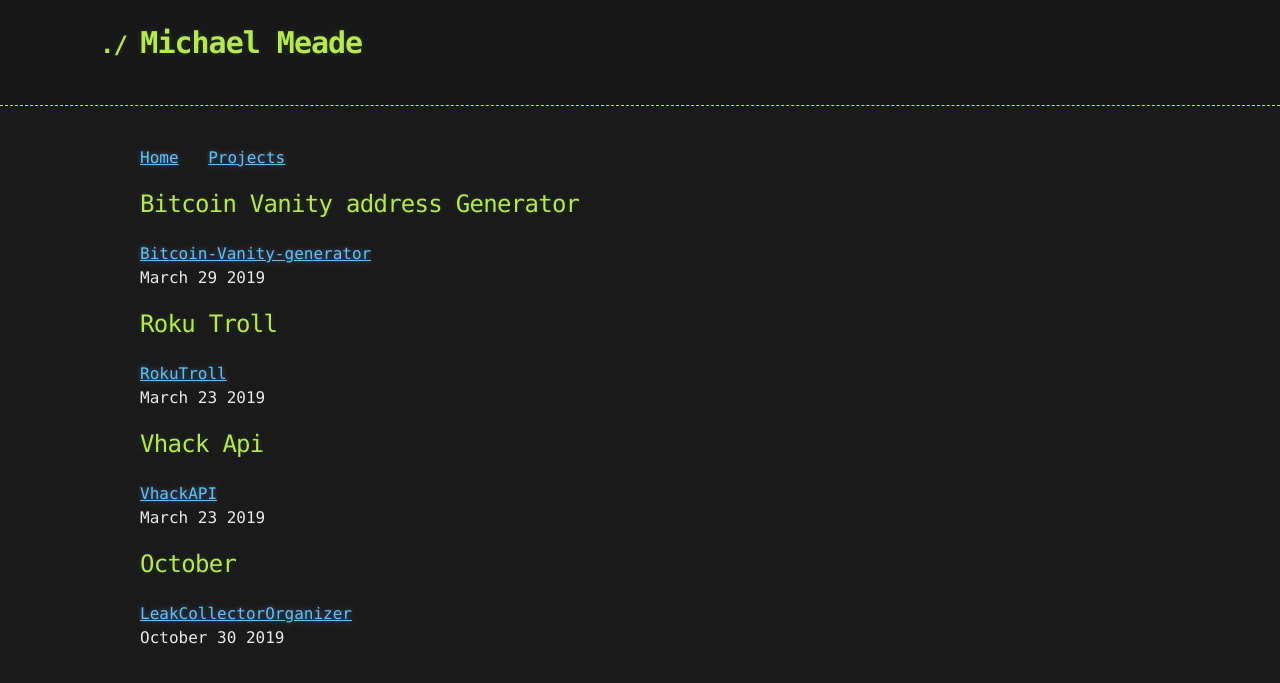
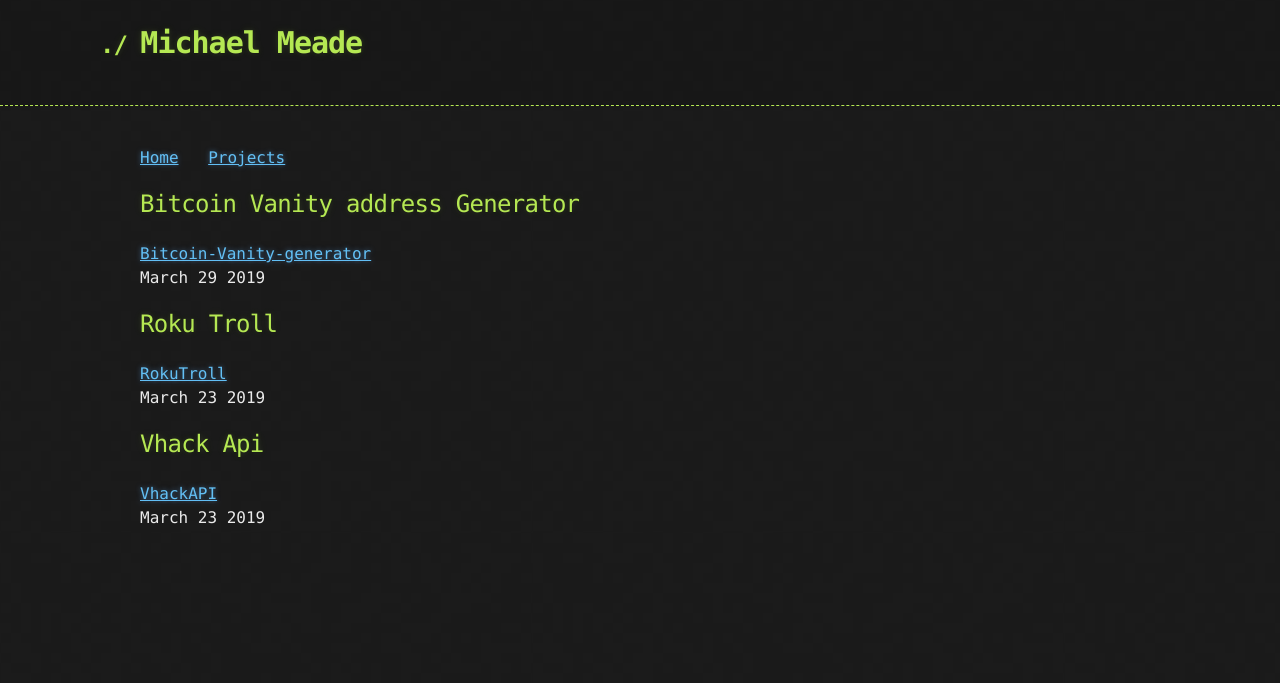
Before and after one commit to Michael-Meade/MinerFind, a Jekyll site: the page built from Projects.md, in a window 1280 px wide. Shown: the top 683 px of the page. Built offline with Jekyll 4.4.1, drawn with Linux system fonts in a browser that asks for light colours; our own code applies the rules of GitHub Pages for plain Markdown files; the repository's description, which GitHub fills in, is left out.

Commit message:
Update Projects.md

```diff
--- a/Projects.md
+++ b/Projects.md
@@ -9,7 +9,3 @@ March 23 2019<br>
 ## Vhack Api
 [VhackAPI](./Projects/VhackApi.md)<br>
 March 23 2019<br>
-
-## October
-[LeakCollectorOrganizer](./LeakCollection-organizer)<br>
-October 30 2019<br>
```
